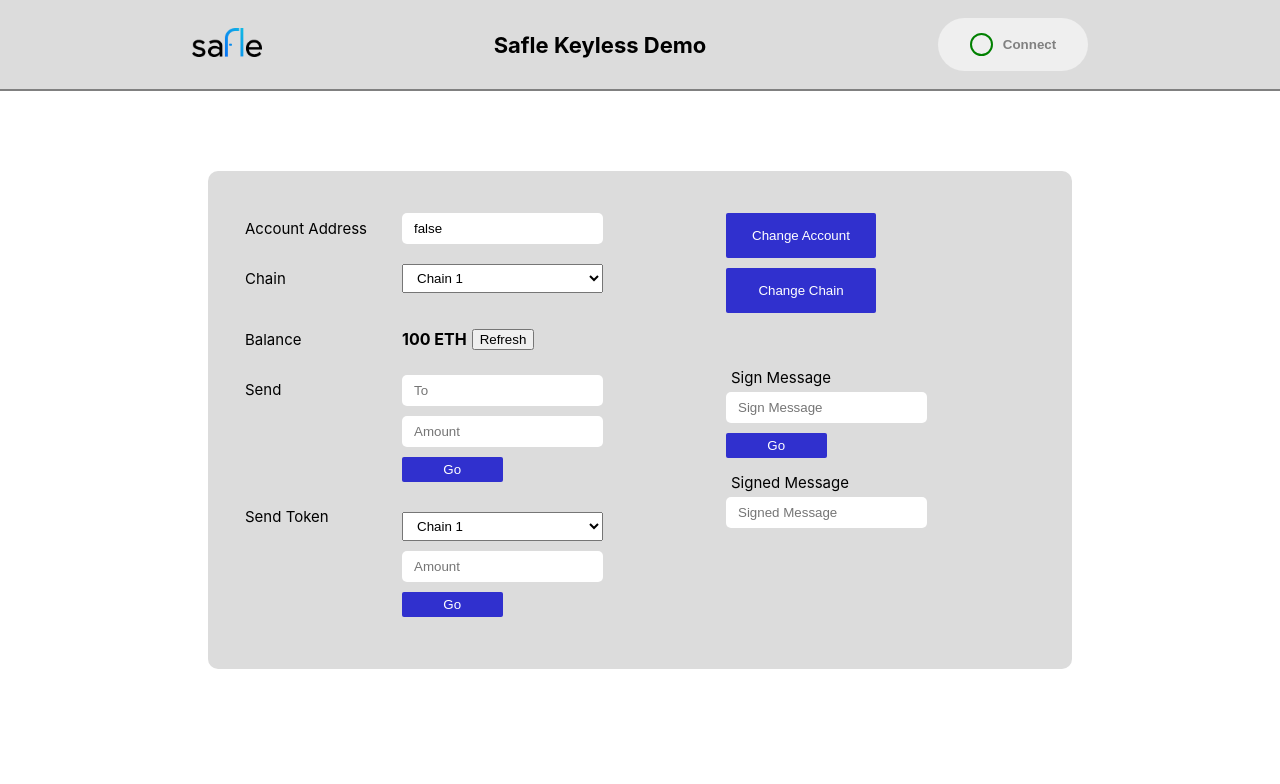
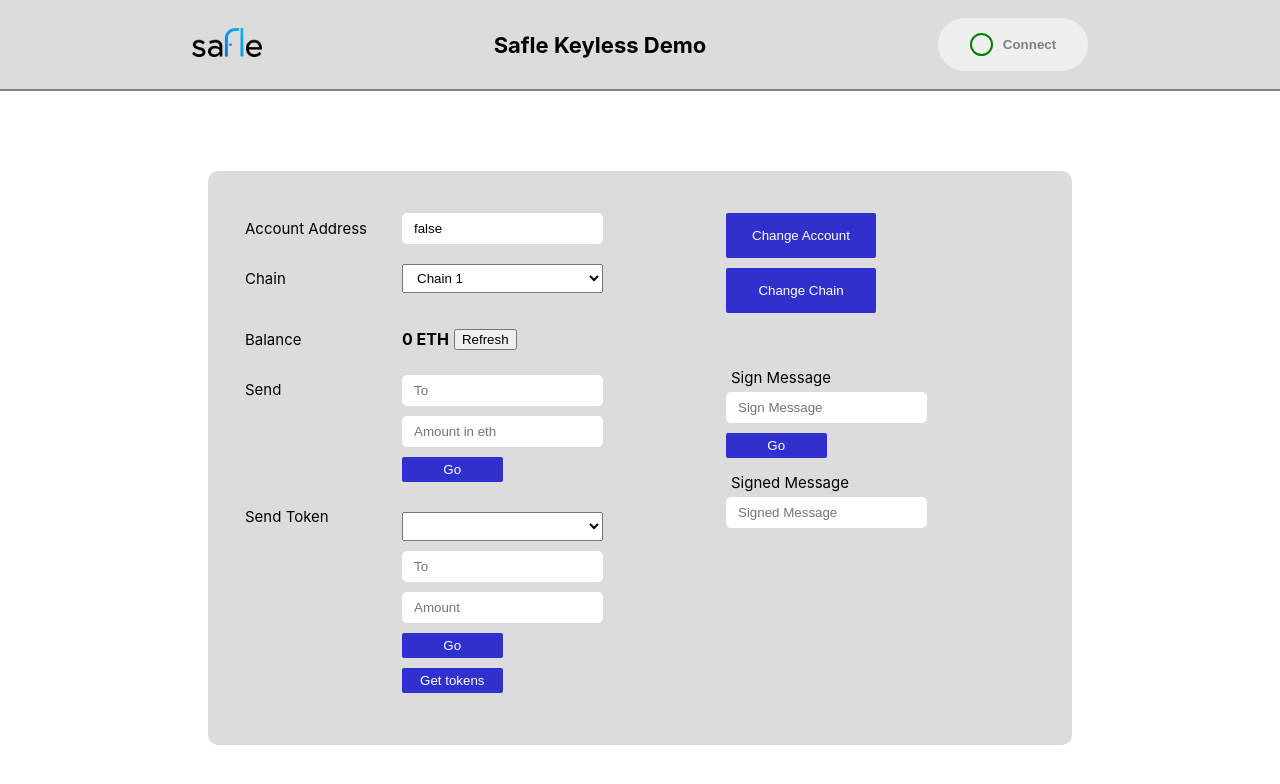
Before and after one commit to getsafle/keyless-demo, a React (Create React App) app: page / in a window 1280 px wide. Shown: the top 784 px of the page. Built offline with nearby package versions, Linux system fonts and the light colour scheme.

Commit message:
add functionality

```diff
--- a/src/App.js
+++ b/src/App.js
@@ -182,11 +182,14 @@
     const [connect, setConnect] = useState(false);
 
     const [fromAddr, setfromAddr] = useState(false);
+    const [userBalance, setUserBalance] = useState(0)
     const [succMsg, setSuccMsg] = useState('');
     let logged = false;
 
     let [w3, setW3] = useState(null);
     let [keyless, setKeyless] = useState(false);
+
+    let [userAvailableTokens, setUserAvailableTokens] = useState([])
 
     const init = async () => {
 
@@ -217,7 +220,7 @@
         setW3(w32)
 
         // w32.currentProvider.on('login successful', setAddress);
-        w32.currentProvider.on('login successful', callFn => setAddress(w32));
+        w32.currentProvider.on('login successful', callFn => setAddress(w32, keyless2));
         w32.currentProvider.on('transactionSuccess', successTrans);
 
         console.log({ w32 })
@@ -226,17 +229,22 @@
         setKeyless(keyless2)
     }
 
-    const setAddress = (_w3) => {
+    const setAddress = (_w3, _keyless) => {
         // const setAddress = () => {
         console.log('login ', w3);
         setTimeout(() => {
-            _w3.eth.personal.getAccounts().then((addreses) => {
+            _w3.eth.personal.getAccounts().then(async (addreses) => {
                 console.log("personal : ", addreses);
                 if (Array.isArray(addreses) && addreses.length > 0) {
                     const from = addreses.shift();
                     console.log(from);
                     setfromAddr(from);
                     setConnect(true)
+                    const bal = await _w3.eth.getBalance(from);
+                    setUserBalance(bal)
+                    let tokens = await _keyless.getCurrentNetworkTokens()
+                    console.log({ tokens })
+                    setUserAvailableTokens(tokens)
                 }
             });
 
@@ -252,16 +260,84 @@
         setSuccMsg('Transaction succeded.');
     }
 
-    const sendTransaction = async () => {
 
-        const toAddress = '0x2723a2756ecb99b3b50f239782876fb595728ac0'.toLowerCase();
-        const contractAddress = '0x101848d5c5bbca18e6b4431eedf6b95e9adf82fa'.toLowerCase();
+    const [messageToSign, setMessageToSign] = useState('')
+    const signMessage = async () => {
+        const message = messageToSign;
+        console.log({ message, messageToSign })
+        const resp = await w3.eth.sign(message, fromAddr);
+
+        console.log(resp);
+        setMessageToSign("")
+    }
+    const onClickConnection = async () => {
+        if (connect) {
+            setKeyless(false)
+            setfromAddr(false)
+            setW3(null)
+            setConnect(false)
+        } else {
+            await init()
+        }
+    }
+    const refreshBalance = async () => {
+        const bal = await w3.eth.getBalance(fromAddr);
+        setUserBalance(bal)
+    }
+
+    const [sendTo, setSendTo] = useState('')
+    const [sendAmount, setSendAmount] = useState(0)
+
+    const sendAmountTransaction = async () => {
+
+        console.log({ sendTo, sendAmount })
+
+        const sendValue = w3.utils.toBN(sendAmount * Math.pow(10, 18));
+        console.log({ sendValue })
+        // data = 0xa9059cbb0000000000000000000000002723a2756ecb99b3b50f239782876fb595728ac00000000000000000000000000000000000000000000000000de0b6b3a7640000
+        const transaction = {
+            'from': fromAddr,
+            'to': sendTo, //to address
+            'value': sendValue,
+            // 'gas': gas,
+            // 'data': data,
+            // 'nonce': nonce,
+            // 'type': '0x2',
+            // 'chainId': 137,
+        };
+
+        console.log('raw txxxxx : ', transaction);
+
+        const resp = await w3.eth.sendTransaction(transaction);
+        console.log({ resp });
+
+        const signedTx = await w3.eth.signTransaction(transaction);
+        console.log('signedTx : ', signedTx);
+
+    }
+
+
+    const [_tokenTo, setTokenTo] = useState('')
+    const [tokenSendTo, setTokenSendTo] = useState('')
+    const [tokenAmount, setTokenAmount] = useState(0)
+
+    const sendTokenAmountTransaction = async () => {
+
+        let tokenTo = JSON.parse(_tokenTo)
+        console.log({ tokenSendTo, _tokenTo, tokenAmount, tokenTo })
+
+        const sendValue = w3.utils.toBN(tokenAmount * Math.pow(10, tokenTo.decimal));
+        console.log({ sendValue })
+
+
+        const toAddress = tokenSendTo
+        const contractAddress = tokenTo.tokenAddress.toLowerCase();
 
         const nonce = await w3.eth.getTransactionCount(fromAddr, 'latest'); // nonce starts counting from 0
 
         const instance = new w3.eth.Contract(abi, contractAddress);
 
-        const sendValue = w3.utils.toBN(0.01 * Math.pow(10, 18));
+        // const sendValue = w3.utils.toBN(0.01 * Math.pow(10, 18));
 
         let data, gas, balance;
 
@@ -283,8 +359,8 @@
         const transaction = {
             'from': fromAddr,
             'to': toAddress, //to address
-            'value': 10000,
-            'gas': gas,
+            'value': 0,
+            // 'gas': gas,
             'data': data,
             'nonce': nonce,
             'type': '0x2',
@@ -294,29 +370,13 @@
         console.log('raw txxxxx : ', transaction);
 
         const resp = await w3.eth.sendTransaction(transaction);
+        console.log(resp);
 
         const signedTx = await w3.eth.signTransaction(transaction);
         console.log('signedTx : ', signedTx);
 
-        console.log(resp);
     }
 
-    const signMessage = async () => {
-        const message = 'Hello world';
-        const resp = await w3.eth.sign(message, fromAddr);
-
-        console.log(resp);
-    }
-    const onClickConnection = async () => {
-        if (connect) {
-            setKeyless(false)
-            setfromAddr(false)
-            setW3(null)
-            setConnect(false)
-        } else {
-            await init()
-        }
-    }
 
     return (
         <div className="container">
@@ -366,43 +426,52 @@
 
                         <div className="inputgroup group_3">
                             <label>Balance</label>
-                            <p>100 ETH</p>
-                            <button>Refresh</button>
+                            <p>{userBalance} ETH</p>
+                            <button onClick={refreshBalance}>Refresh</button>
                         </div>
 
                         <div className="inputgroup group_4">
                             <label>Send</label>
                             <div>
-                                <input type="text" placeholder="To" />
-                                <input type="text" placeholder="Amount" />
+                                <input type="text" placeholder="To" onChange={(e) => setSendTo(e.target.value)} />
+                                <input type="number" placeholder="Amount in eth" onChange={(e) => setSendAmount(e.target.value)} />
 
-                                <button>Go</button>
+                                <button onClick={sendAmountTransaction}>Go</button>
                             </div>
                         </div>
                         <div className="inputgroup group_5">
                             <label>Send Token</label>
                             <div>
-                                <select>
-                                    <option>Chain 1</option>
-                                    <option>Chain 2</option>
-                                    <option>Chain 3</option>
-                                    <option>Chain 4</option>
+                                <select onChange={(e) => { console.log({ e }, JSON.parse(e.target.value), e.target.value); setTokenTo(e.target.value) }}>
+                                    {userAvailableTokens.map(token =>
+                                        <option value={JSON.stringify(token)} key={token.addreses}>{token.symbol}</option>
+                                    )}
                                 </select>
-                                <input type="text" placeholder="Amount" />
+                                <input type="text" placeholder="To" onChange={(e) => setTokenSendTo(e.target.value)} />
+                                <input type="number" placeholder="Amount" onClick={(e) => setTokenAmount(e.target.value)} />
 
-                                <button>Go</button>
+                                <button onClick={sendTokenAmountTransaction}>Go</button>
+                                <button onClick={async () => {
+                                    let tokens = await keyless.getCurrentNetworkTokens()
+                                    console.log({ tokens })
+                                    setUserAvailableTokens(tokens)
+                                }} >Get tokens</button>
                             </div>
                         </div>
                     </div>
                     <div className="right">
                         <div className="actions">
-                            <button>Change Account</button>
-                            <button>Change Chain</button>
+                            <button onClick={async () => {
+                                keyless.selectChain();
+                            }}>Change Account</button>
+                            <button onClick={async () => {
+                                keyless.selectChain();
+                            }}>Change Chain</button>
                         </div>
                         <div className="inputgroup group_6">
                             <label>Sign Message</label>
-                            <input type="text" placeholder="Sign Message" />
-                            <button>Go</button>
+                            <input type="text" placeholder="Sign Message" value={messageToSign} onChange={(e) => setMessageToSign(e.target.value)} />
+                            <button onClick={signMessage}>Go</button>
                         </div>
                         <div className="inputgroup group_7">
                             <label>Signed Message</label>
```
